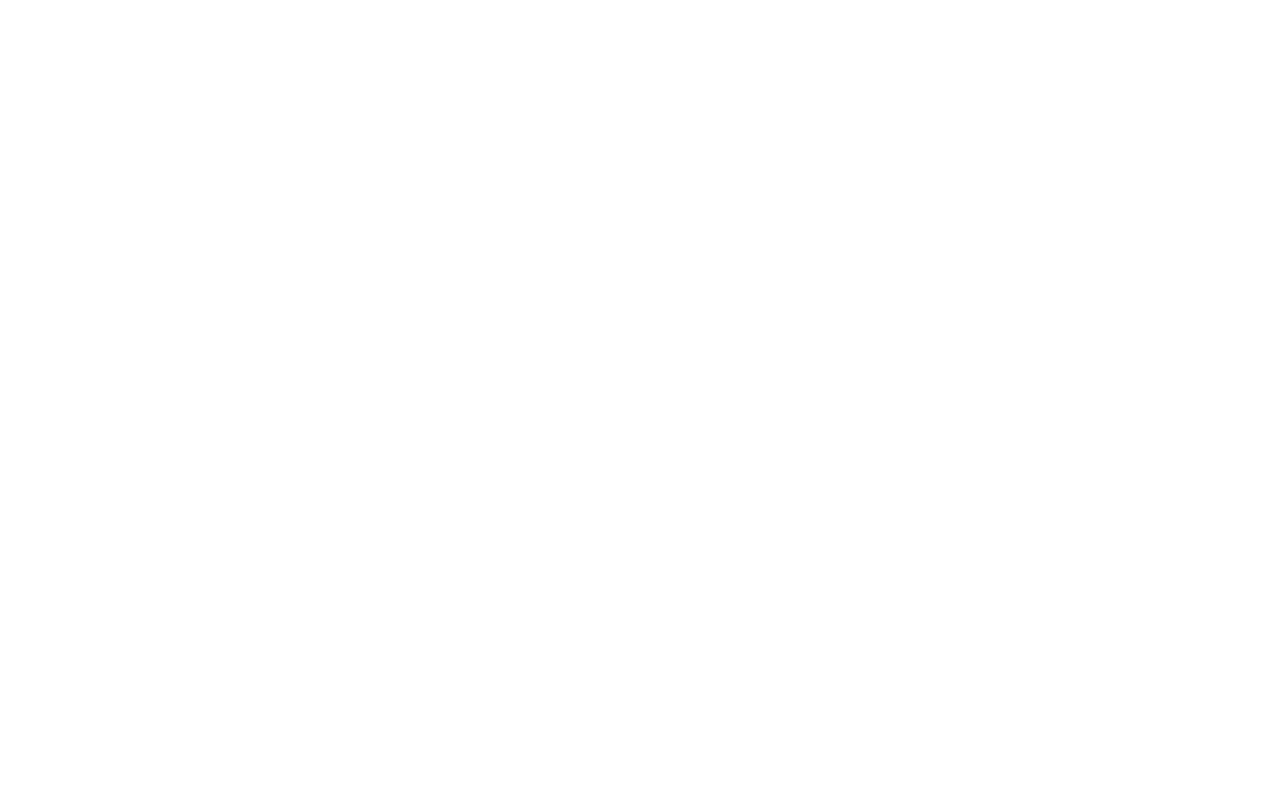
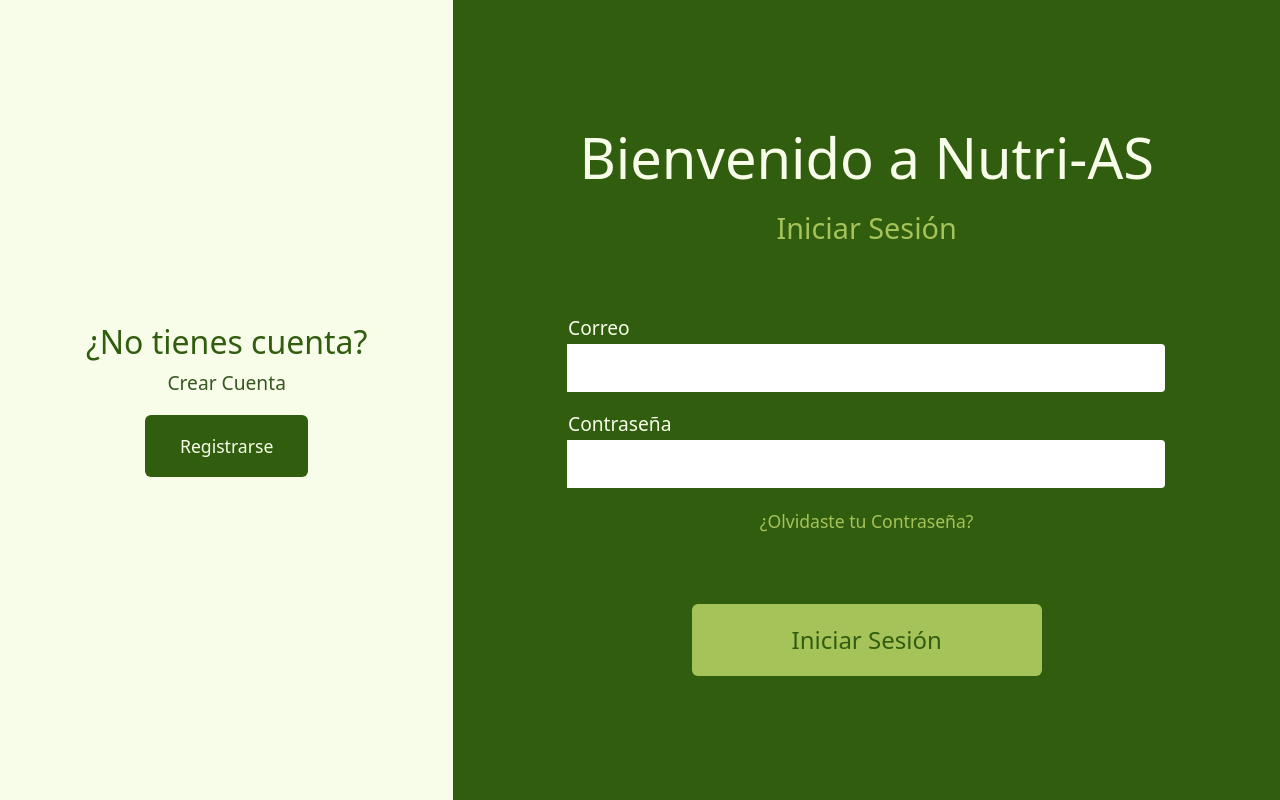
Before and after one commit to YoshiRodriguez/mapi-tester, a React (Create React App) app in the folder mapi-react-tester/: page /another-screen in a window 1280 px wide. Before the commit this address had no page. Built offline with nearby package versions, Linux system fonts and the light colour scheme.

Commit message:
Pantallas de inicio de sesión y recuperación de contraseña

```diff
--- a/mapi-react-tester/src/App.js
+++ b/mapi-react-tester/src/App.js
@@ -1,8 +1,10 @@
-import React from 'react';
-import { BrowserRouter as Router, Routes, Route } from 'react-router-dom';  // Cambié Switch por Routes
-import './App.css';  // Estilos globales
-import Login from './components/Login';
-import PaymentBrickComponent from './components/PaymentBrickComponent';
+import React from "react";
+import { BrowserRouter as Router, Routes, Route } from "react-router-dom";
+import "./App.css";
+import Login from "./components/Login";
+import PaymentBrickComponent from "./components/PaymentBrickComponent";
+import AnotherScreen from "./components/AnotherScreen";
+import ForgotPasswordScreen from "./components/ForgotPasswordScreen";
 
 // function App() {
 //   return (
@@ -18,6 +20,8 @@
       <Routes>
         <Route path="/" element={<Login />} />
         <Route path="/checkout" element={<PaymentBrickComponent />} />
+        <Route path="/another-screen" element={<AnotherScreen />} />{" "}
+        <Route path="/forgot-password" element={<ForgotPasswordScreen />} />
       </Routes>
     </Router>
   );
--- /dev/null
+++ b/mapi-react-tester/src/components/AnotherScreen.css
@@ -0,0 +1,152 @@
+/* AnotherScreen.css */
+:root {
+  --dark-moss-green: #315d0f;
+  --beige: #f8fde9;
+  --platinum: #e4e4e4;
+  --dark-moss-green-2: #355621;
+  --yellow-green: #a5c359;
+}
+
+.another-screen-container {
+  display: flex;
+  width: 100vw;
+  height: 100vh;
+  margin: 0;
+  border-radius: 0;
+  overflow: hidden;
+  box-shadow: none;
+}
+
+.left-column-alt {
+  background-color: var(--beige); /* Fondo claro */
+  color: var(--dark-moss-green);
+  padding: 40px;
+  flex: 1;
+  display: flex;
+  flex-direction: column;
+  justify-content: center;
+  align-items: center;
+  text-align: center;
+  height: 100%;
+}
+
+.left-column-alt h1 {
+  font-size: 2em;
+  margin-bottom: 10px;
+}
+
+.left-column-alt h2 {
+  font-size: 1.2em;
+  margin-bottom: 20px;
+  color: var(--dark-moss-green-2);
+}
+
+.left-column-alt button.register-btn {
+  background-color: var(--dark-moss-green);
+  color: var(--beige);
+  padding: 18px 35px;
+  border: none;
+  border-radius: 6px;
+  font-size: 1.1em;
+  cursor: pointer;
+  transition: background-color 0.3s ease;
+}
+
+.left-column-alt button.register-btn:hover {
+  background-color: var(--yellow-green);
+  color: var(--beige);
+}
+
+.right-column-alt {
+  background-color: var(--dark-moss-green);
+  color: var(--beige);
+  padding: 40px;
+  flex: 2;
+  display: flex;
+  flex-direction: column;
+  justify-content: center;
+  align-items: center;
+  text-align: left;
+}
+
+.right-column-alt h1 {
+  font-size: 3.5em;
+  margin-bottom: 20px;
+  text-align: center;
+  max-width: none;
+}
+
+.right-column-alt h2 {
+  font-size: 1.8em;
+  margin-bottom: 70px;
+  color: var(--yellow-green);
+  text-align: center;
+  width: 80%;
+  max-width: none;
+}
+
+.right-column-alt form {
+  display: flex;
+  flex-direction: column;
+  width: 80%;
+  max-width: 600px;
+  align-items: center;
+}
+
+.right-column-alt .input-group {
+  display: flex;
+  flex-direction: column;
+  margin-bottom: 20px;
+  width: 100%;
+}
+
+.right-column-alt h3 {
+  font-size: 1.2em;
+  margin-bottom: 5px;
+  color: var(--beige);
+  text-align: left;
+}
+
+.right-column-alt input {
+  padding: 12px;
+  border: none;
+  border-radius: 4px;
+  font-size: 1em;
+  color: var(--dark-moss-green-2);
+}
+
+.right-column-alt input::placeholder {
+  color: var(--dark-moss-green-2);
+  opacity: 0.7;
+}
+
+.right-column-alt .forgot-password {
+  font-size: 1.1em;
+  color: var(--yellow-green);
+  text-align: right;
+  margin-bottom: 20px;
+  cursor: pointer;
+}
+
+.right-column-alt .forgot-password:hover {
+  text-decoration: underline;
+}
+
+.right-column-alt button.login-btn-alt {
+  background-color: var(--yellow-green);
+  color: var(--dark-moss-green);
+  padding: 18px 35px;
+  margin-top: 50px;
+  border: none;
+  border-radius: 6px;
+  font-size: 1.5em;
+  cursor: pointer;
+  transition: background-color 0.3s ease;
+  width: 100%;
+  max-width: 350px;
+}
+
+.right-column-alt button.login-btn-alt:hover {
+  background-color: var(--beige);
+  color: var(--dark-moss-green);
+}
--- /dev/null
+++ b/mapi-react-tester/src/components/AnotherScreen.jsx
@@ -0,0 +1,54 @@
+import React from "react";
+import { useNavigate } from "react-router-dom";
+import "./AnotherScreen.css";
+
+const AnotherScreen = () => {
+  const navigate = useNavigate();
+
+  const handleRegister = () => {
+    navigate("/checkout");
+  };
+
+  const handleLogin = () => {
+    navigate("/checkout");
+  };
+
+  const handleForgotPassword = () => {
+    // Redirigir a la página de "Olvidé mi contraseña"
+    navigate("/forgot-password");
+  };
+
+  return (
+    <div className="another-screen-container">
+      <div className="left-column-alt">
+        <h1>¿No tienes cuenta?</h1>
+        <h2>Crear Cuenta</h2>
+        <button className="register-btn" onClick={handleRegister}>
+          Registrarse
+        </button>
+      </div>
+      <div className="right-column-alt">
+        <h1>Bienvenido a Nutri-AS</h1>
+        <h2>Iniciar Sesión</h2>
+        <form>
+          <div className="input-group">
+            <h3>Correo</h3>
+            <input type="email" />
+          </div>
+          <div className="input-group">
+            <h3>Contraseña</h3>
+            <input type="password" />
+          </div>
+          <p className="forgot-password" onClick={handleForgotPassword}>
+            ¿Olvidaste tu Contraseña?
+          </p>
+          <button type="button" className="login-btn-alt" onClick={handleLogin}>
+            Iniciar Sesión
+          </button>
+        </form>
+      </div>
+    </div>
+  );
+};
+
+export default AnotherScreen;
--- /dev/null
+++ b/mapi-react-tester/src/components/ForgotPasswordScreen.css
@@ -0,0 +1,74 @@
+/* ForgotPasswordScreen.css */
+:root {
+  --dark-moss-green: #315d0f;
+  --beige: #f8fde9;
+  --platinum: #e4e4e4;
+  --dark-moss-green-2: #355621;
+  --yellow-green: #a5c359;
+}
+
+.forgot-password-container {
+  display: flex;
+  flex-direction: column;
+  align-items: center;
+  justify-content: center;
+  height: 100vh;
+  background-color: var(--dark-moss-green); /* Fondo verde oscuro */
+  color: var(--beige); /* Texto beige */
+  padding: 20px;
+}
+
+.forgot-password-container h1 {
+  font-size: 3.5em;
+  margin-bottom: 20px;
+  text-align: center;
+}
+
+.forgot-password-container p {
+  font-size: 1.5em;
+  margin-bottom: 30px;
+  text-align: center;
+}
+
+.forgot-password-container form {
+  display: flex;
+  flex-direction: column;
+  align-items: stretch;
+  width: 80%;
+  max-width: 600px;
+}
+
+.forgot-password-container input[type="email"] {
+  padding: 12px;
+  margin-bottom: 20px;
+  border: none;
+  border-radius: 4px;
+  font-size: 1em;
+  color: var(--dark-moss-green-2);
+}
+
+.forgot-password-container input[type="email"]::placeholder {
+  color: var(--dark-moss-green-2);
+  opacity: 0.7;
+}
+
+.forgot-password-container button.recover-button {
+  background-color: var(--beige); /* Botón beige */
+  color: var(--dark-moss-green); /* Texto verde oscuro */
+  padding: 18px 35px;
+  margin-top: 50px;
+  border: none;
+  border-radius: 4px;
+  font-size: 1.5em;
+  cursor: pointer;
+  transition: background-color 0.3s ease;
+  max-width: 400px;
+  align-self: center;
+}
+
+.forgot-password-container button.recover-button:hover {
+  background-color: var(
+    --yellow-green
+  ); /* Cambia a verde claro al hacer hover */
+  color: var(--dark-moss-green);
+}
--- /dev/null
+++ b/mapi-react-tester/src/components/ForgotPasswordScreen.jsx
@@ -0,0 +1,23 @@
+import React from "react";
+import "./ForgotPasswordScreen.css";
+const ForgotPasswordScreen = () => {
+  const handleSubmit = (event) => {
+    event.preventDefault();
+    console.log("Enviar correo de recuperación");
+  };
+
+  return (
+    <div className="forgot-password-container">
+      <h1>¿Olvidaste tu contraseña?</h1>
+      <p>Ingresa tu correo para recuperar tu contraseña</p>
+      <form onSubmit={handleSubmit}>
+        <input type="email" placeholder="Tu correo electrónico" />
+        <button type="submit" className="recover-button">
+          Recuperar
+        </button>
+      </form>
+    </div>
+  );
+};
+
+export default ForgotPasswordScreen;
--- a/mapi-react-tester/src/components/Login.css
+++ b/mapi-react-tester/src/components/Login.css
@@ -1,13 +1,12 @@
 /* Estilos para el contenedor principal de la página de inicio de sesión */
 /* Paleta de colores */
 :root {
-    --dark-moss-green: #315D0F;
-    --beige: #F8FDE9;
-    --platinum: #E4E4E4;
+  --dark-moss-green: #315d0f;
+  --beige: #f8fde9;
+  --platinum: #e4e4e4;
   --dark-moss-green-2: #355621;
-    --yellow-green: #A5C359;
+  --yellow-green: #a5c359;
 }
-
 
 body {
   margin: 0;
@@ -56,7 +55,7 @@
   display: flex;
   flex-direction: column;
   width: 80%;
-    max-width: 700px;
+  max-width: 600px;
   align-items: center;
 }
 
@@ -68,7 +67,7 @@
 }
 
 .left-column h3 {
-    font-size: 1.5em;
+  font-size: 1.2em;
   margin-bottom: 5px;
   color: var(--beige);
   text-align: left;
@@ -76,25 +75,24 @@
 }
 
 .left-column input {
-    padding: 15px;
+  padding: 12px;
   border: none;
-    font-size: 1.4em;
+  font-size: 1em;
   color: var(--dark-moss-green-2);
-    width: 100%;
-    box-sizing: border-box;
 }
 
 .left-column button.create-account-btn {
   background-color: var(--yellow-green);
   color: var(--dark-moss-green);
-    padding: 18px 30px;
+  padding: 18px 35px;
+  margin-top: 50px;
   border: none;
   border-radius: 6px;
-    font-size: 1.6em;
+  font-size: 1.5em;
   cursor: pointer;
   transition: background-color 0.3s ease;
   width: 100%;
-    max-width: 500px;
+  max-width: 350px;
 }
 
 .left-column button.create-account-btn:hover {
@@ -111,8 +109,8 @@
   flex-direction: column;
   justify-content: center;
   align-items: center;
+  text-align: center;
   height: 100%;
-    text-align: center;
 }
 
 .right-column h1 {
@@ -129,10 +127,10 @@
 .right-column button.login-btn {
   background-color: var(--yellow-green);
   color: var(--dark-moss-green);
-    padding: 18px 35px;
+  padding: 15px 35px;
   border: none;
   border-radius: 6px;
-    font-size: 1.6em;
+  font-size: 1.3em;
   cursor: pointer;
   transition: background-color 0.3s ease;
 }
--- a/mapi-react-tester/src/components/Login.jsx
+++ b/mapi-react-tester/src/components/Login.jsx
@@ -1,18 +1,18 @@
-import React from 'react';
-import { useNavigate } from 'react-router-dom';  // Cambié useHistory por useNavigate
-import './Login.css'; // Importa el archivo CSS
+import React from "react";
+import { useNavigate } from "react-router-dom";
+import "./Login.css";
 
 const Login = () => {
-  const navigate = useNavigate();  // Usé useNavigate en vez de useHistory
+  const navigate = useNavigate();
 
   const handleCreateAccount = () => {
     // Redirigir al Checkout Brick
-    navigate('/checkout');  // Usé navigate en vez de history.push
+    navigate("/checkout");
   };
 
   const handleLogin = () => {
     // Redirigir al Checkout Brick
-    navigate('/checkout');  // Igualmente con navigate
+    navigate("/another-screen");
   };
 
   return (
@@ -33,7 +33,11 @@
             <h3>Celular</h3>
             <input type="text" />
           </div>
-            <button type="button" className="create-account-btn" onClick={handleCreateAccount}>
+          <button
+            type="button"
+            className="create-account-btn"
+            onClick={handleCreateAccount}
+          >
             Crear Cuenta
           </button>
         </form>
@@ -50,5 +54,3 @@
 };
 
 export default Login;
-// Asegúrate de que el CSS esté en el mismo directorio o ajusta la ruta según sea necesario
-// src/components/Login.css
```
Also changed, not shown: mapi-react-tester/src/components/PaymentBrickComponent.jsx (+12 -5 lines). Lines whose indentation alone changed are shown as unchanged.
